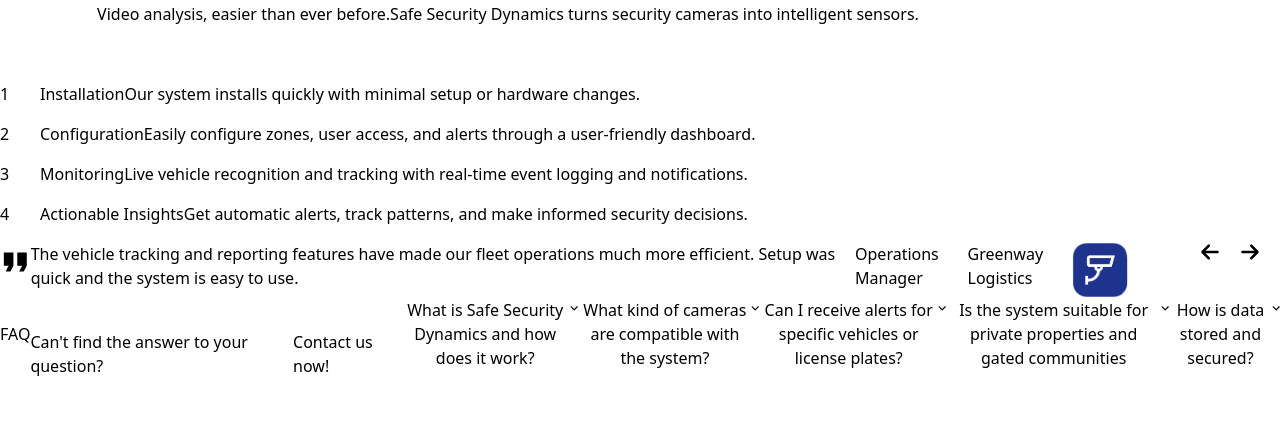
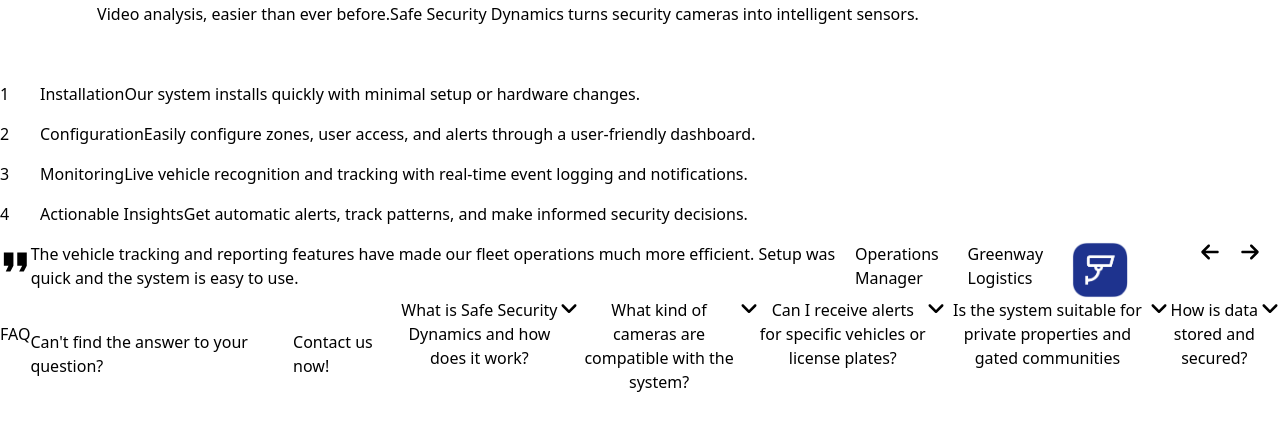
Before and after one commit to ennanuel/ssd-website, a Next.js app: page / in a window 1280 px wide. Shown: the part 3507-3937 px from the top of the page. Built offline with nearby package versions, Linux system fonts and the light colour scheme.

Commit message:
Made some design modifications to button within FAQ list

```diff
--- a/app/_components/home-page/HomeFaq.tsx
+++ b/app/_components/home-page/HomeFaq.tsx
@@ -49,9 +49,11 @@
                         {
                             FAQs.map(({ question, answer }, index) => (
                                 <li key={index} className="group border-b border-gray-200 pl-4 xs:pl-4 pr-4">
-                                    <button onClick={() => selectFaq(index)} className="w-full hover:text-blue-600 text-gray-800 py-4 sm:py-8 flex items-center justify-between gap-6">
-                                        <h4 className={`text-base sm:text-lg ${index !== faqIndexToShow && 'group-hover:translate-x-4'}`}>{question}</h4>
-                                        <FaAngleDown size={20} className={`block ${index === faqIndexToShow && 'rotate-180'}`} />
+                                    <button onClick={() => selectFaq(index)} className="w-full hover:text-blue-600 text-gray-800 py-4 sm:py-8 flex  justify-between gap-6">
+                                        <h4 className={`text-left text-base sm:text-lg ${index !== faqIndexToShow && 'group-hover:translate-x-4'}`}>{question}</h4>
+                                        <span className="w-[1.5rem] sm:w-[1.556rem] aspect-square flex items-center justify-center">
+                                          <FaAngleDown size={20} className={`block ${index === faqIndexToShow && 'rotate-180'}`} />
+                                        </span>
                                     </button>
                                     <div className={`w-full ${index !== faqIndexToShow && 'hidden'}`}>
                                       <p className="text-base text-gray-800 max-w-[88ch] px-4 pb-6">{answer}</p>
```
